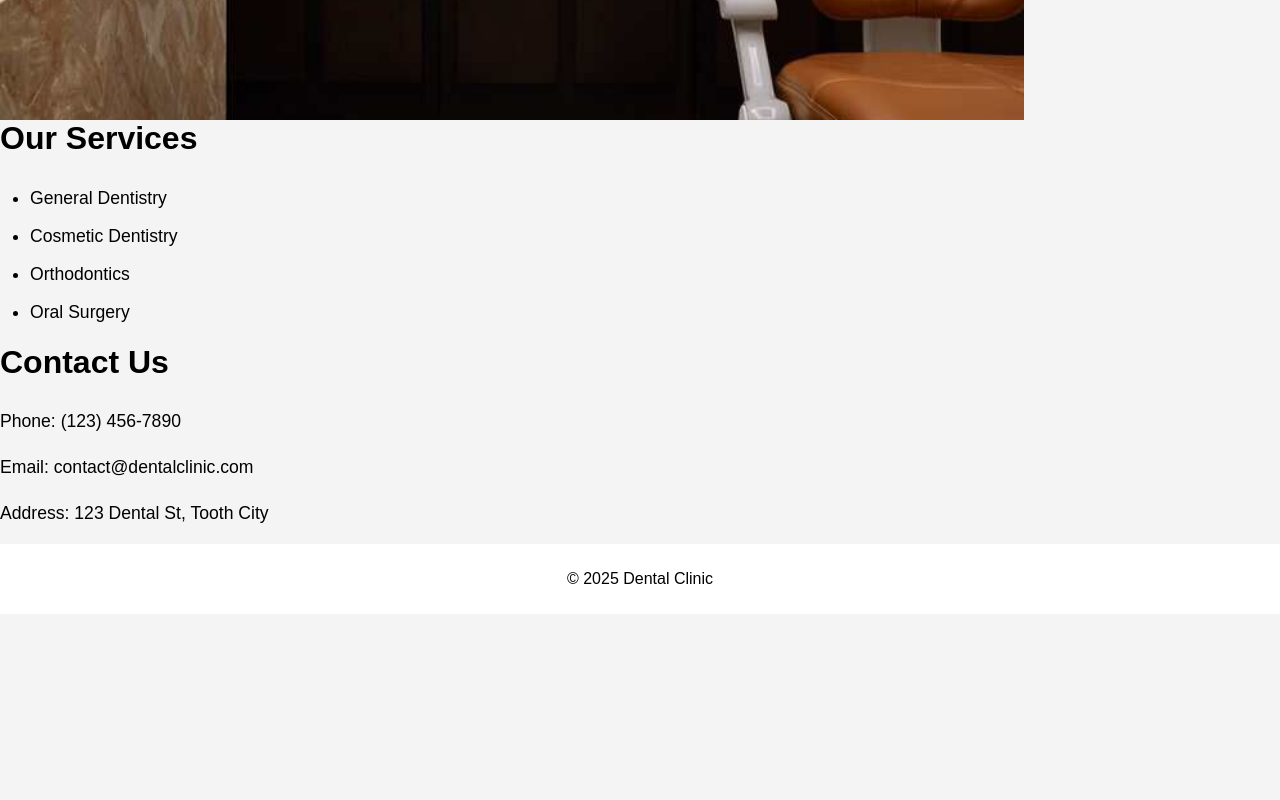
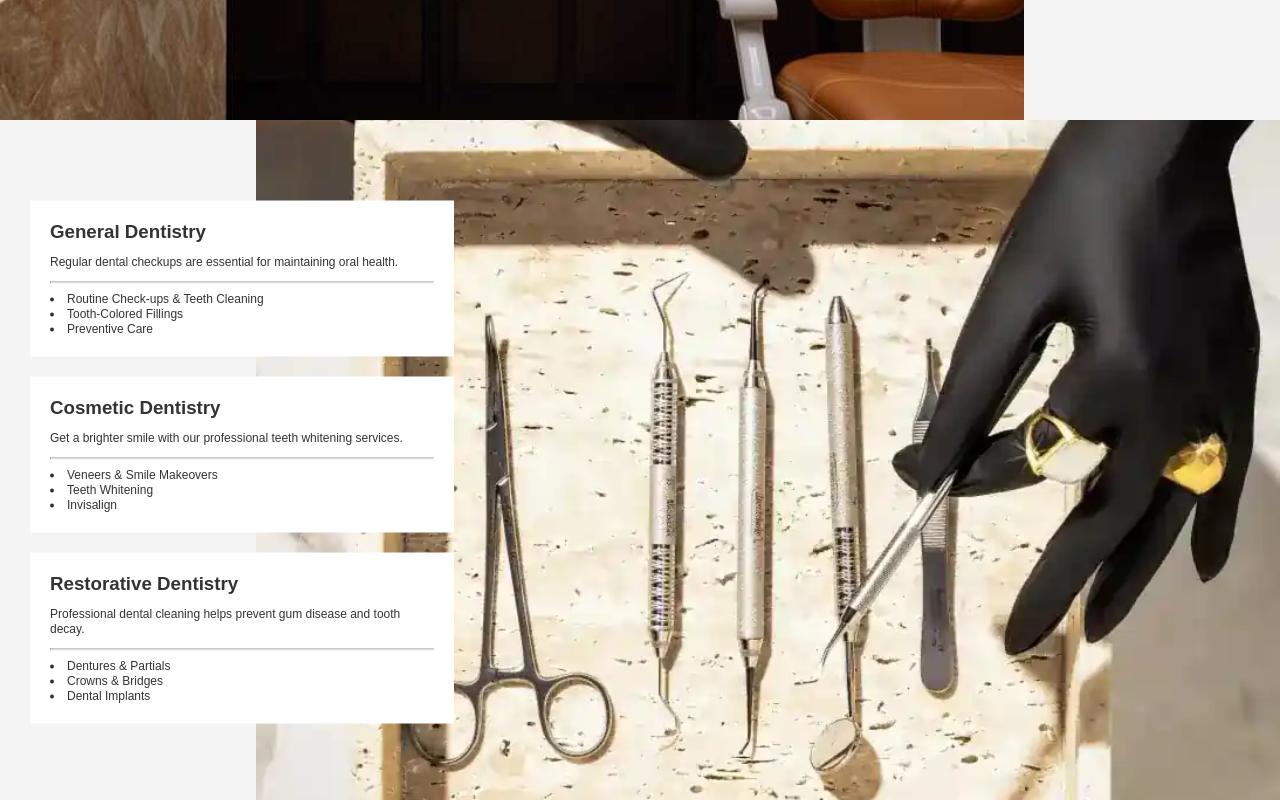
Before and after one commit to BengeeL/Dental-Chatbot, a React (Vite) app in the folder client/: page / in a window 1280 px wide. Shown: the part 1440-2240 px from the top of the page. Before the commit the page ends 2054 px from the top, so only its background shows below. Built offline with nearby package versions, Linux system fonts and the light colour scheme.

Commit message:
Facelift home page

```diff
--- a/client/src/pages/Home.tsx
+++ b/client/src/pages/Home.tsx
@@ -43,21 +43,63 @@ export default function Home() {
         </div>
       </section>
 
-      <section>
-        <h2>Our Services</h2>
-        <ul>
-          <li>General Dentistry</li>
-          <li>Cosmetic Dentistry</li>
-          <li>Orthodontics</li>
-          <li>Oral Surgery</li>
-        </ul>
+      <section className='oral-health'>
+        <img src='dental-tools.webp' alt='Dental Tools' />
+        {/* <h2>Elevating Oral Health with Personalized Services</h2>
+        <p>
+          Our clinic offers a wide range of services to cater to your dental
+          needs. We provide personalized services to ensure that you receive the
+          best treatment for your oral health. Our team of professionals are
+          here to help you achieve a healthy smile.
+        </p>
+        <button>Our Services</button> */}
+
+        <div className='services'>
+          <div className='service'>
+            <h3>General Dentistry</h3>
+            <p>
+              Regular dental checkups are essential for maintaining oral health.
+            </p>
+            <hr />
+            <li>Routine Check-ups & Teeth Cleaning</li>
+            <li>Tooth-Colored Fillings</li>
+            <li>Preventive Care</li>
+          </div>
+
+          <div className='service'>
+            <h3>Cosmetic Dentistry</h3>
+            <p>
+              Get a brighter smile with our professional teeth whitening
+              services.
+            </p>
+            <hr />
+            <li>Veneers & Smile Makeovers</li>
+            <li>Teeth Whitening</li>
+            <li>Invisalign</li>
+          </div>
+
+          <div className='service'>
+            <h3>Restorative Dentistry</h3>
+            <p>
+              Professional dental cleaning helps prevent gum disease and tooth
+              decay.
+            </p>
+            <hr />
+            <li>Dentures & Partials</li>
+            <li>Crowns & Bridges</li>
+            <li>Dental Implants</li>
+          </div>
+        </div>
       </section>
 
-      <section>
-        <h2>Contact Us</h2>
-        <p>Phone: (123) 456-7890</p>
-        <p>Email: contact@dentalclinic.com</p>
-        <p>Address: 123 Dental St, Tooth City</p>
+      <section className='contact'>
+        <div className='text'>
+          <h2>Contact Us</h2>
+          <p>Phone: (123) 456-7890</p>
+          <p>Email: contact@dentalclinic.com</p>
+          <p>Address: 123 Dental St, Tooth City</p>
+        </div>
+        <img src='clinic-desk.jpeg' alt='Contact Us' />
       </section>
     </div>
   );
--- a/client/src/styles/home.css
+++ b/client/src/styles/home.css
@@ -124,36 +124,93 @@ header h1 {
   margin-top: 20px;
 }
 
-section h2 {
-  font-size: 2em;
-  margin-top: 0;
+.oral-health {
+  position: relative;
+  height: 95vh;
+  width: 100%;
+  margin: 0;
+  color: var(--text-color-dark);
+  text-align: right;
 }
 
-section p,
-section ul {
-  font-size: 1.1em;
-  line-height: 1.6;
+.oral-health img {
+  position: relative;
+  height: 100%;
+  width: 80vw;
+  object-fit: cover;
+  z-index: 1;
 }
 
-ul {
-  list-style-type: disc;
-  padding: 0;
-  padding-left: 30px;
+.oral-health h2 {
+  font-size: 3em;
+  margin-top: 0;
+  position: absolute;
+  top: 20px;
+  z-index: 2;
+  right: 30px;
+  width: 50vw;
+  text-align: left;
+  backdrop-filter: blur(10px);
+  color: var(--text-color-light);
+  padding: 50px;
 }
 
-ul li {
-  margin-bottom: 10px;
+.services {
+  position: absolute;
+  top: 45%;
+  left: 30px;
+  transform: translateY(-50%);
+  text-align: left;
+  display: flex;
+  flex-direction: column;
+  align-items: center;
+  gap: 20px;
+  margin: 0;
+  color: var(--text-color-dark);
+  z-index: 2;
 }
 
-@media (max-width: 600px) {
-  header h1 {
-    font-size: 2em;
-  }
+.service {
+  background-color: var(--tile-color);
+  width: 30vw;
+  padding: 20px;
+}
 
-  section {
-    margin: 10px;
-    padding: 10px;
-  }
+.service h3 {
+  margin: 0;
+  padding: 0;
+}
+
+.service p,
+.service li {
+  font-size: 12px;
+  line-height: 15px;
+}
+
+.contact {
+  position: relative;
+  height: 95vh;
+  width: 100%;
+  margin: 0;
+  color: var(--text-color-dark);
+}
+
+.contact img {
+  position: relative;
+  height: 100%;
+  width: 100vw;
+  object-fit: cover;
+  z-index: 1;
+}
+
+.contact .text {
+  position: absolute;
+  top: 100px;
+  right: 30px;
+  width: 50%;
+  background-color: var(--tile-color);
+  padding: 20px;
+  z-index: 2;
 }
 
 footer {
```
Also changed, not shown: client/public/dental-tools.webp (added).
